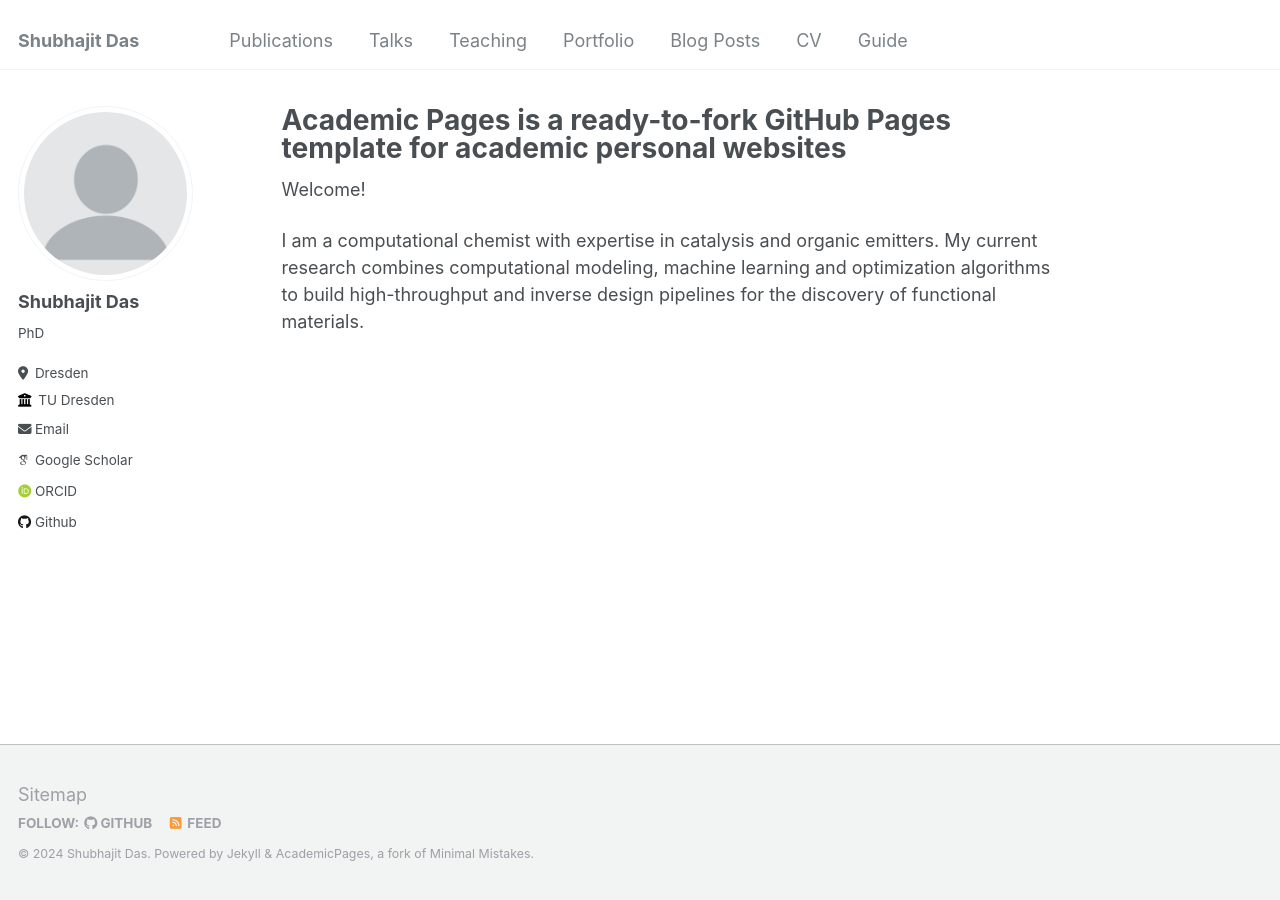
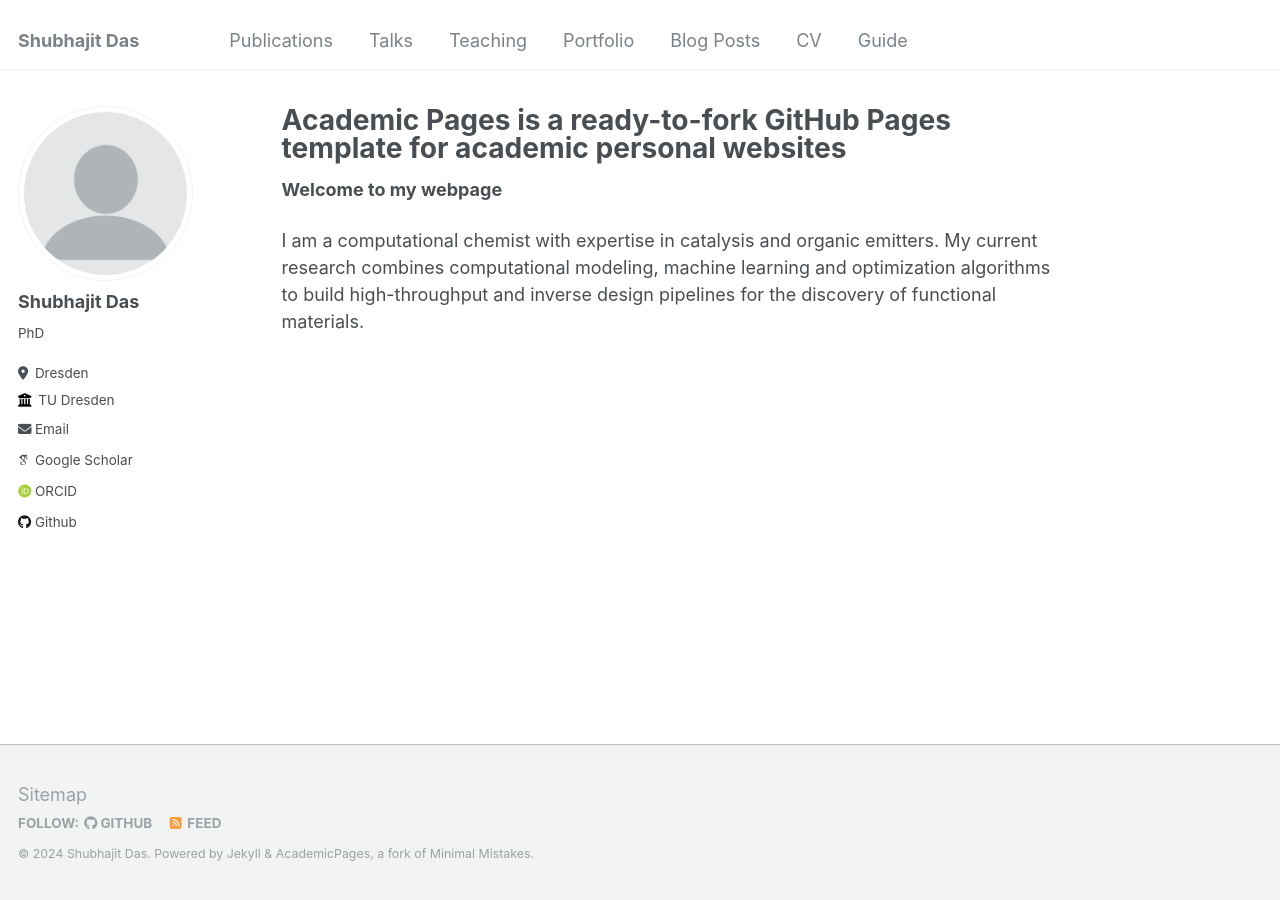
Before and after one commit to dosshubha/dosshubha.github.io, a Jekyll site: the page built from _pages/about.md, in a window 1280 px wide. Built offline with Jekyll 4.4.1, drawn with Linux system fonts in a browser that asks for light colours; some web fonts are replaced.

Commit message:
Update about.md

```diff
--- a/_pages/about.md
+++ b/_pages/about.md
@@ -7,6 +7,6 @@ redirect_from:
   - /about.html
 ---
 
-Welcome!
+<b>Welcome to my webpage</b>
 
 I am a computational chemist with expertise in catalysis and organic emitters. My current research combines computational modeling, machine learning and optimization algorithms to build high-throughput and inverse design pipelines for the discovery of functional materials.
```
